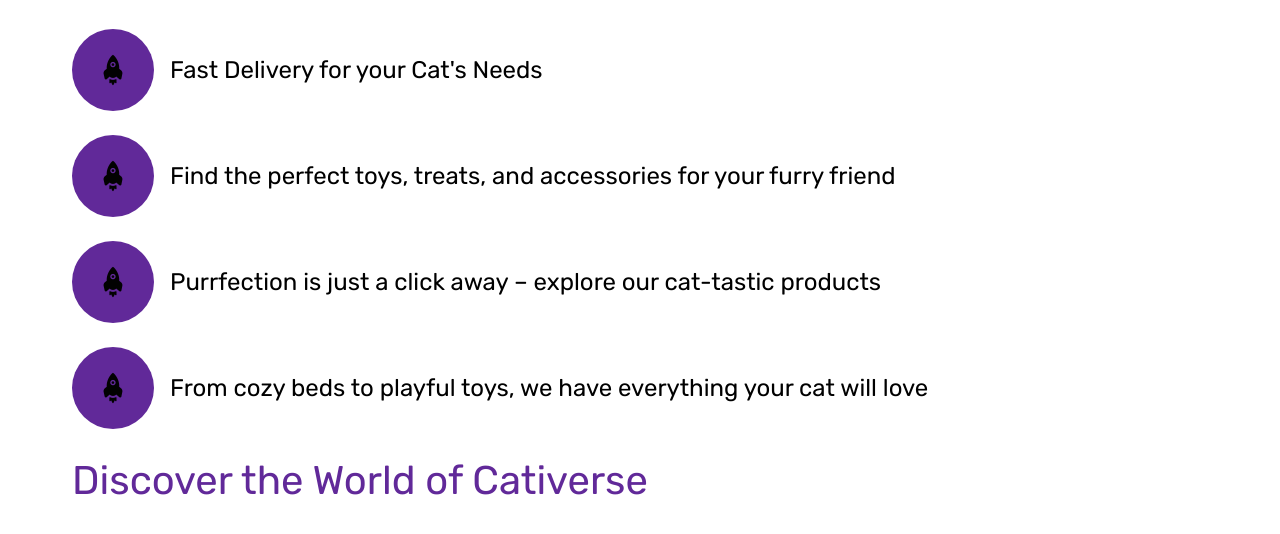
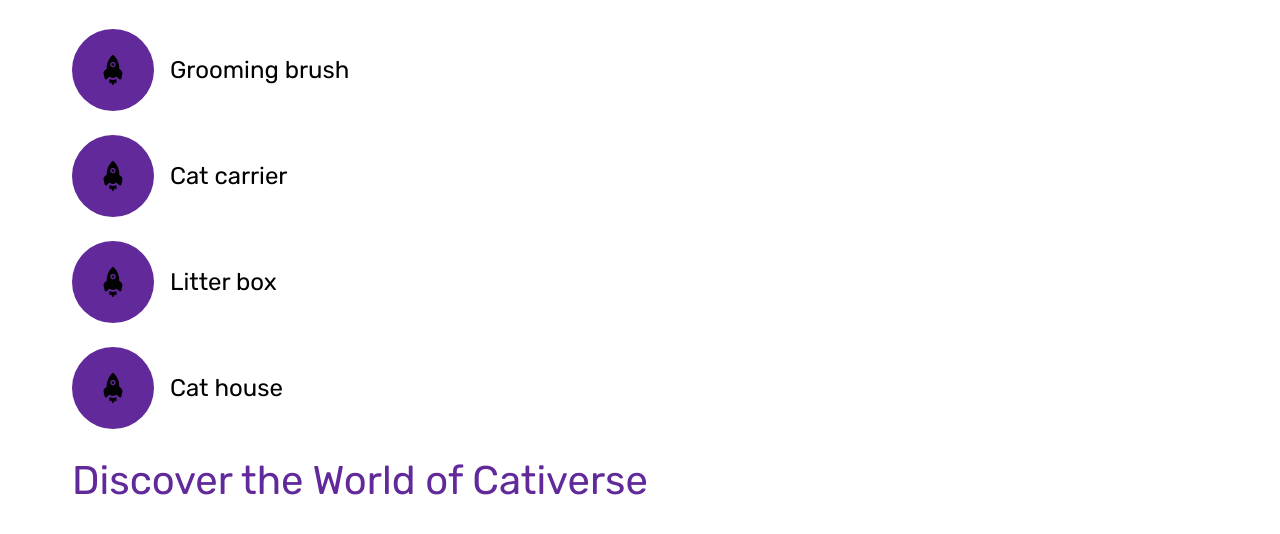
Before and after one commit to safana1208/HW1web, a plain HTML site: page our.html in a window 1280 px wide. Shown: the part 504-1038 px from the top of the page. Drawn offline with Linux system fonts and the light colour scheme; grey boxes are pictures that could not be loaded.

Commit message:
Add files via upload

```diff
--- a/our.html
+++ b/our.html
@@ -24,7 +24,7 @@
     </nav>
   </header>
 
-  <!-- רווח 32px -->
+
   <section class="space-32"></section>
 
   <!-- GALLEY -->
@@ -50,19 +50,19 @@
     <ul class="features-list">
       <li>
       <section class="icon-bg">  <img src="images/rocket-icon.png" alt="Rocket Icon"></section>
-        <span>Fast Delivery for your Cat's Needs</span>
+        <span>Grooming brush</span>
       </li>
       <li>
         <section class="icon-bg">  <img src="images/rocket-icon.png" alt="Rocket Icon"></section>
-          <span>Find the perfect toys, treats, and accessories for your furry friend</span>
+          <span>Cat carrier</span>
         </li>
         <li>
           <section class="icon-bg">  <img src="images/rocket-icon.png" alt="Rocket Icon"></section>
-            <span>Purrfection is just a click away – explore our cat-tastic products</span>
+            <span>Litter box</span>
           </li>
           <li>
             <section class="icon-bg">  <img src="images/rocket-icon.png" alt="Rocket Icon"></section>
-              <span>From cozy beds to playful toys, we have everything your cat will love</span>
+              <span>Cat house</span>
             </li>
     </ul>
   </section>
@@ -86,7 +86,7 @@
     <section class="wrapper">
     <section class="footer-container">
 
-      <!-- Who We Are -->
+
       <section class="footer-column">
         <h3>Who We Are</h3>
         <ul>
@@ -124,12 +124,5 @@
     </section>
 </section>
   </footer>
-
-
-
-
-
-
-
 </body>
 </html>
```
Also changed, not shown: index.html (+5 -6 lines).
